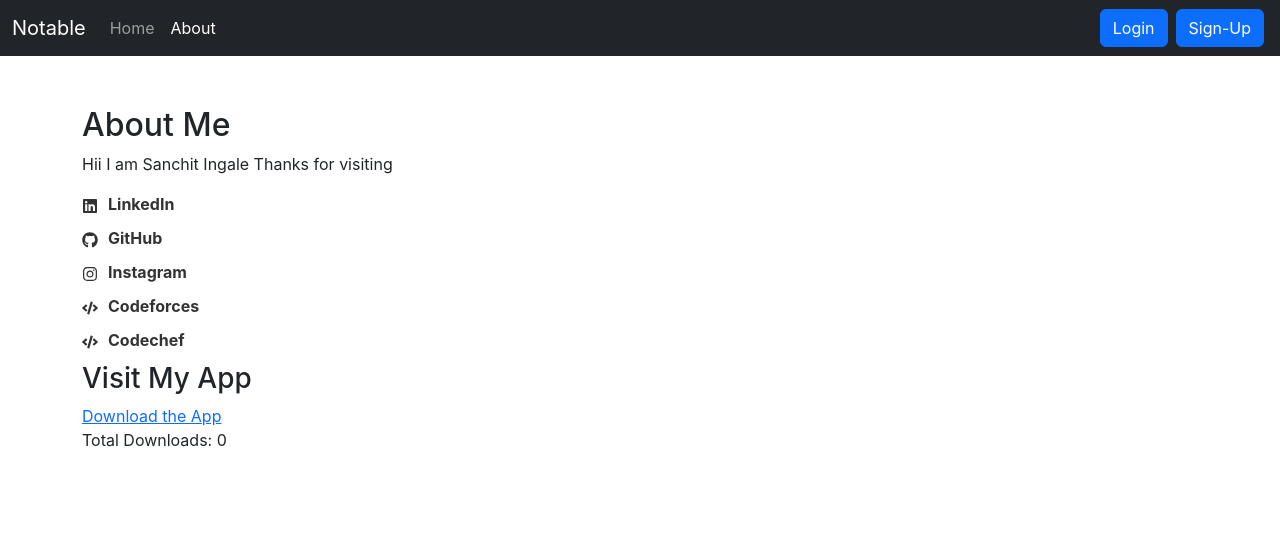
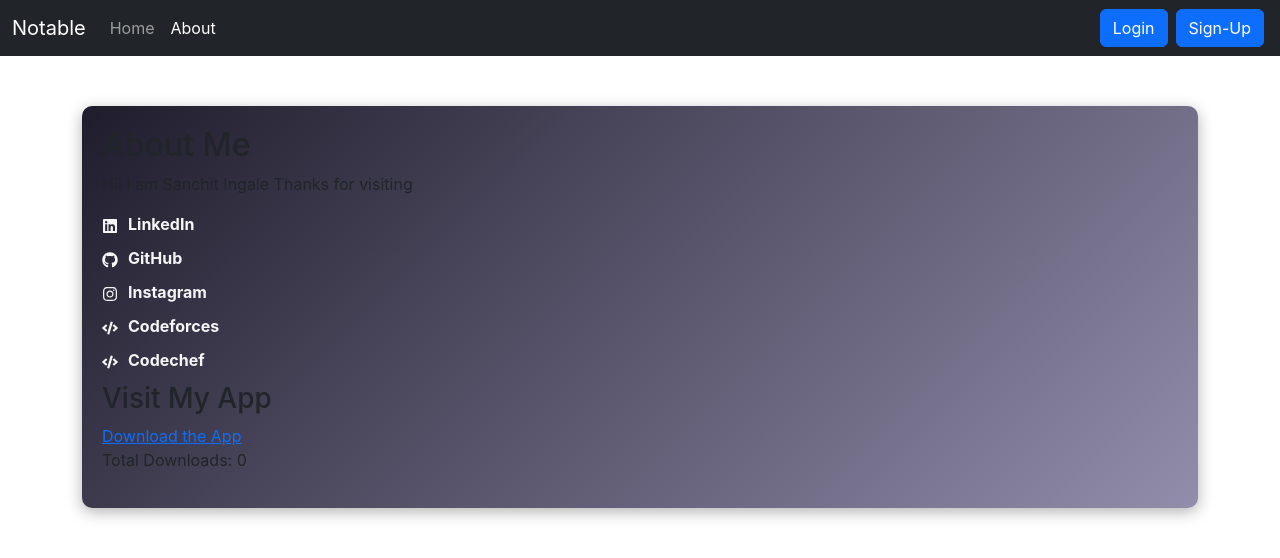
Before and after one commit to sanchit339/INoteBook-Deploy, a React (Create React App) app in the folder Frontend/: page /about in a window 1280 px wide. Shown: the top 558 px of the page. Built offline with nearby package versions, Linux system fonts and the light colour scheme; no server answers.

Commit message:
Update about.css

```diff
--- a/Frontend/src/components/about.css
+++ b/Frontend/src/components/about.css
@@ -1,10 +1,8 @@
 .futuristic-template {
-    /* Add your futuristic template styles here */
-  }
-
-  .links-container {
-    display: flex;
-    flex-direction: column;
+  background: linear-gradient(135deg, #1f1c2c, #928dab);
+  padding: 20px;
+  border-radius: 10px;
+  box-shadow: 0px 4px 15px rgba(0, 0, 0, 0.3);
 }
 
 .link-item {
@@ -12,20 +10,27 @@
   align-items: center;
   margin-bottom: 10px;
   text-decoration: none;
-    color: #333;
+  color: #f5f5f5;
+  transition: all 0.3s ease;
 }
 
 .link-item:hover .link-name,
 .link-item:hover .link-icon {
-    color: #f5f5f5;  /* Change color on hover */
+  color: #00ffcc; /* Neon color on hover */
 }
 
 .link-name {
   font-weight: bold;
-    transition: color 0.3s ease; /* Add transition property for smooth effect */
+  transition: color 0.3s ease;
 }
 
 .link-icon {
   margin-right: 10px;
-    transition: color 0.3s ease; /* Add transition property for smooth effect */
+  transition: color 0.3s ease;
 }
+
+/* Optional neon glow effect */
+.link-item:hover {
+  box-shadow: 0px 0px 8px #00ffcc;
+  transform: scale(1.05); /* Slight scale on hover */
+}
```
Lines whose indentation alone changed are shown as unchanged.
